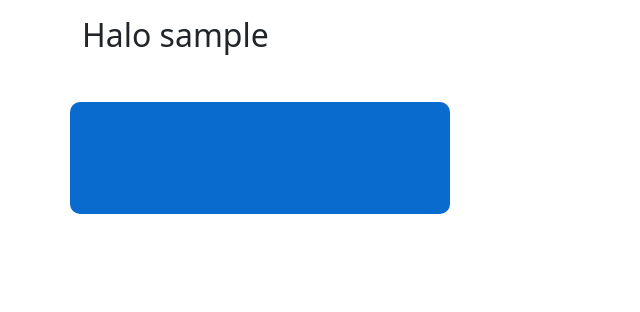
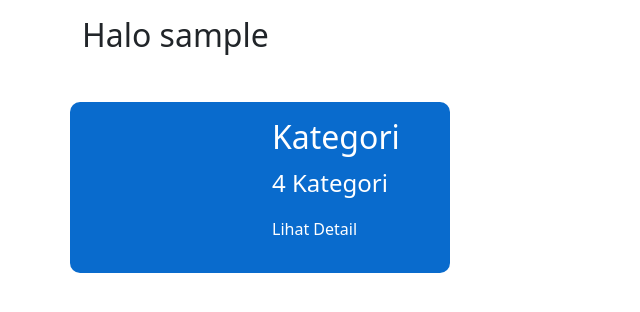
Before and after one commit to RayhanFaizAdzikra/pw2025_tubes_243040041, a PHP site: page / in a window 1280 px wide. Shown: the part 128-440 px from the top of the page, without its empty margins (0-640 px from the left). Run offline with PHP 8.4, Linux system fonts and the light colour scheme; the visitor is signed in with stand-in values (Sample User, id 1); some libraries are stand-ins or nearby versions.

Commit message:
progres7

```diff
--- a/adminpanel/index.php
+++ b/adminpanel/index.php
@@ -22,6 +22,10 @@
         border-radius: 10px;
     }
 
+    .no-decoration {
+        text-decoration: none;
+    }
+
 
 </style>
 <body>
@@ -43,7 +47,12 @@
                     <div class="col-6">
                         <i class="fas fa-align-justify fa-5x text-black-50"></i>
                     </div>
-                    <div></div>
+                    <div class="col-6 text-white">
+                        <h3 class="fs-2">Kategori</h3>
+                        <p class="fs-4">4 Kategori</p>
+                        <p><a href="kategori.php" class="text-white no-decoration">Lihat Detail</a></p>
+
+                    </div>
                 </div>
             </div>
         </div>
--- a/adminpanel/login.php
+++ b/adminpanel/login.php
@@ -36,7 +36,7 @@
             </div>
             <div>
                 <label for="password">Password</label>
-                <input type="text" class="form-control" name="password" id="password">
+                <input type="password" class="form-control" name="password" id="password">
             </div>
             <div>
                 <button class="btn btn-success form-control mt-3" type="submit" name="loginbtn">Login</button>
```
